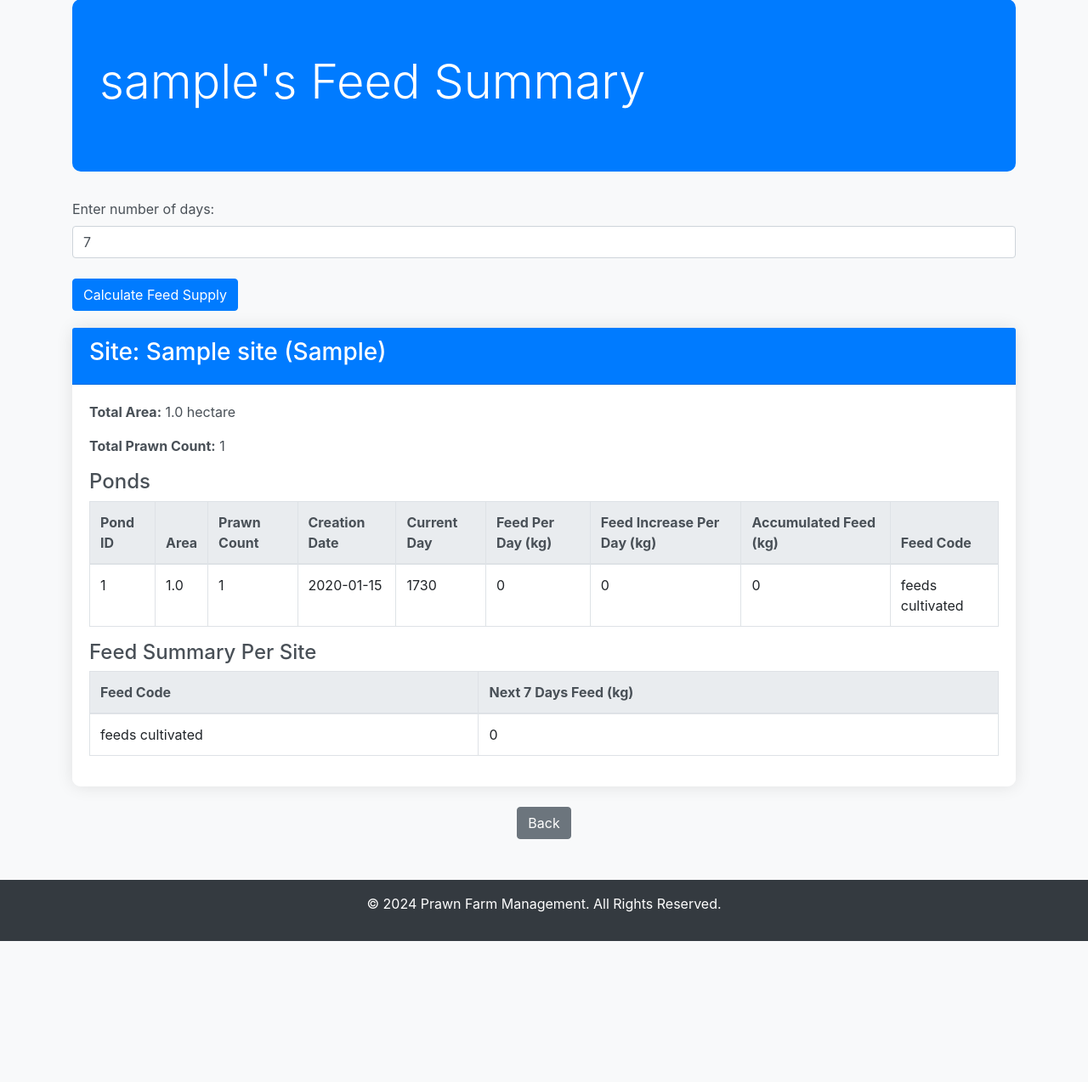
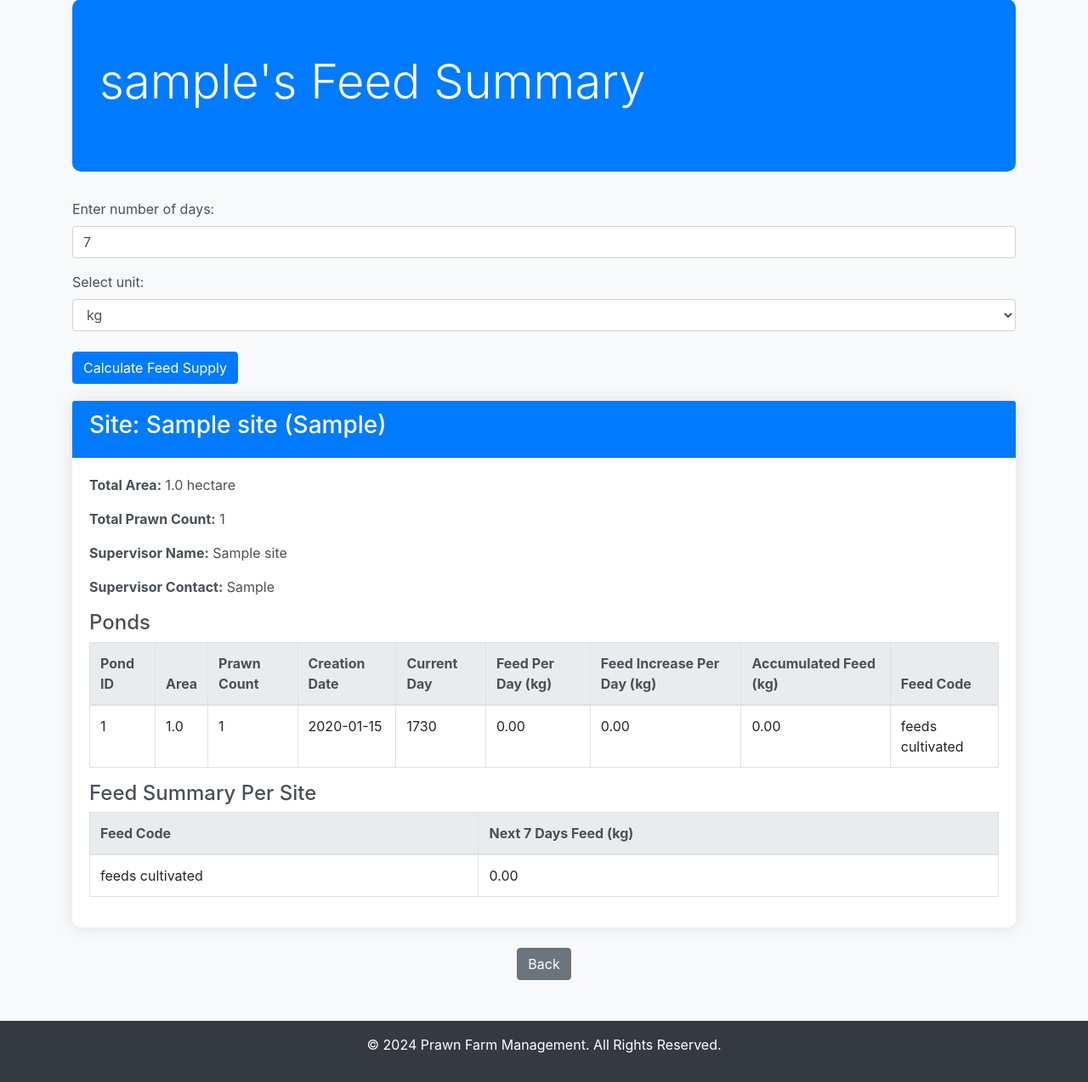
Before and after one commit to AswinKumar1807/live-feed-stock, a Flask app: page /admin/user/1 in a window 1280 px wide. Shown: the part 105-1379 px from the top of the page at 85% size. Before the commit the page ends 1213 px from the top, so only its background shows below. Run offline with Flask 3, Linux system fonts and the light colour scheme; tables that the repository leaves empty hold one stand-in row (values such as "Sample post"); data that the repository does not hold is empty; parts of the project's set-up code (start-up, migrations or seed data) failed here and were passed over; some libraries are stand-ins or nearby versions.

Commit message:
updated the admin page too

```diff
--- a/app.py
+++ b/app.py
@@ -33,6 +33,8 @@ def init_db():
                 user_id INT,
                 name VARCHAR(100) NOT NULL,
                 location VARCHAR(100) NOT NULL,
+                supervisor_name VARCHAR(100) NOT NULL,
+                supervisor_contact VARCHAR(15) NOT NULL,
                 FOREIGN KEY (user_id) REFERENCES users(id)
             )
         ''')
@@ -306,11 +308,18 @@ def logout():
 def profile():
     if 'loggedin' not in session:
         return redirect(url_for('login'))
+
     if request.method == 'POST':
         num_sites = int(request.form['num_sites'])
+        supervisor_name = request.form['supervisor_name']
+        supervisor_contact = request.form['supervisor_contact']
         session['num_sites'] = num_sites
+        session['supervisor_name'] = supervisor_name
+        session['supervisor_contact'] = supervisor_contact
         return redirect(url_for('site_info', site_num=1))
+
     return render_template('profile.html')
+
 
 @app.route('/site_info/<int:site_num>', methods=['GET', 'POST'])
 def site_info(site_num):
@@ -320,14 +329,20 @@ def site_info(site_num):
         site_name = request.form['site_name']
         location = request.form['location']
         num_ponds = int(request.form['num_ponds'])
+        supervisor_name = session.get('supervisor_name')
+        supervisor_contact = session.get('supervisor_contact')
         cursor = mysql.connection.cursor()
-        cursor.execute('INSERT INTO sites (user_id, name, location) VALUES (%s, %s, %s)', (session['id'], site_name, location))
+        cursor.execute('''
+            INSERT INTO sites (user_id, name, location, supervisor_name, supervisor_contact)
+            VALUES (%s, %s, %s, %s, %s)
+        ''', (session['id'], site_name, location, supervisor_name, supervisor_contact))
         site_id = cursor.lastrowid
         mysql.connection.commit()
         session[f'site_id_{site_num}'] = site_id
         session[f'num_ponds_{site_num}'] = num_ponds
         return redirect(url_for('pond_info', site_num=site_num, pond_num=1))
     return render_template('site_info.html', site_num=site_num)
+
 
 @app.route('/pond_info/<int:site_num>/<int:pond_num>', methods=['GET', 'POST'])
 def pond_info(site_num, pond_num):
@@ -398,7 +413,8 @@ def summary():
 
     # Fetch site and pond details
     cursor.execute('''
-        SELECT sites.id as site_id, sites.name, sites.location, ponds.id as pond_id, ponds.area, ponds.prawn_count, ponds.creation_date
+        SELECT sites.id as site_id, sites.name, sites.location, sites.supervisor_name, sites.supervisor_contact,
+               ponds.id as pond_id, ponds.area, ponds.prawn_count, ponds.creation_date
         FROM sites
         JOIN ponds ON sites.id = ponds.site_id
         WHERE sites.user_id = %s
@@ -426,6 +442,8 @@ def summary():
                 'id': site_id,
                 'name': pond['name'],
                 'location': pond['location'],
+                'supervisor_name': pond['supervisor_name'],  # Add supervisor name
+                'supervisor_contact': pond['supervisor_contact'],
                 'total_area': 0,
                 'total_prawn_count': 0,
                 'ponds': []
@@ -556,7 +574,7 @@ def user_details(user_id):
 
     # Fetch sites and ponds details for the user
     cursor.execute('''
-        SELECT sites.id as site_id, sites.name as site_name, sites.location,
+        SELECT sites.id as site_id, sites.name as site_name, sites.location,sites.supervisor_name, sites.supervisor_contact,
                ponds.id as pond_id, ponds.area, ponds.prawn_count, ponds.creation_date
         FROM sites
         LEFT JOIN ponds ON sites.id = ponds.site_id
@@ -577,6 +595,8 @@ def user_details(user_id):
                 'id': site_id,
                 'name': pond['site_name'],
                 'location': pond['location'],
+                'supervisor_name': pond['supervisor_name'],  # Add supervisor name
+                'supervisor_contact': pond['supervisor_contact'],
                 'total_area': 0,
                 'total_prawn_count': 0,
                 'total_feed_per_day': 0,
--- a/templates/summary.html
+++ b/templates/summary.html
@@ -115,6 +115,8 @@
             <div class="card-body">
                 <p><strong>Total Area:</strong> {{ site.total_area }} hectare </p>
                 <p><strong>Total Prawn Count:</strong> {{ site.total_prawn_count }}</p>
+                <p><strong>Supervisor Name:</strong> {{ site.supervisor_name }}</p>
+                <p><strong>Supervisor Contact:</strong> {{ site.supervisor_contact }}</p>
                 <h4>Ponds</h4>
                 <div class="table-responsive">
                     <div class="table-responsive">
@@ -169,7 +171,6 @@
                             </tr>
                         </thead>
                         <tbody>
-                            {% for site in sites %}
                                 {% for feed_code, summary in site_feed_summary[site.id].items() %}
                                 <tr>
                                     <td>{{ feed_code }}</td>
@@ -177,7 +178,6 @@
                                     <td>{{ summary.total_accumulated_feed | round(2) }}</td>
                                 </tr>
                                 {% endfor %}
-                            {% endfor %}
                         </tbody>
                     </table>
                 </div>
--- a/templates/user_details.html
+++ b/templates/user_details.html
@@ -68,12 +68,19 @@
         </div>
 
         <div class="form-container">
-            <form method="POST">
+            <form id="feed-form" method="POST">
                 <div class="form-group">
                     <label for="custom_days">Enter number of days:</label>
                     <input type="number" class="form-control" id="custom_days" name="custom_days" value="{{ custom_days }}" min="1" max="120">
                 </div>
-                <!-- Add an empty line here -->
+                <div class="form-group">
+                    <label for="unit">Select unit:</label>
+                    <select class="form-control" id="unit" name="unit">
+                        <option value="kg" {% if selected_unit == 'kg' or selected_unit is none %}selected{% endif %}>kg</option>
+                        <option value="bag" {% if selected_unit == 'bag' %}selected{% endif %}>Bag</option>
+                        <option value="metric" {% if selected_unit == 'metric' %}selected{% endif %}>Metric</option>
+                    </select>
+                </div>
                 <div class="mt-4">
                     <button type="submit" class="btn btn-primary">Calculate Feed Supply</button>
                 </div>
@@ -86,8 +93,10 @@
                 <h3>Site: {{ site.name }} ({{ site.location }})</h3>
             </div>
             <div class="card-body">
-                <p><strong>Total Area:</strong> {{ site.total_area | round(2) }} hectare </p>
+                <p><strong>Total Area:</strong> {{ site.total_area | round(2) }} hectare</p>
                 <p><strong>Total Prawn Count:</strong> {{ site.total_prawn_count | round(2) }}</p>
+                <p><strong>Supervisor Name:</strong> {{ site.supervisor_name }}</p>
+                <p><strong>Supervisor Contact:</strong> {{ site.supervisor_contact }}</p>
                 <h4>Ponds</h4>
                 <div class="table-responsive">
                     <table class="table table-bordered table-hover">
@@ -98,9 +107,9 @@
                                 <th>Prawn Count</th>
                                 <th>Creation Date</th>
                                 <th>Current Day</th>
-                                <th>Feed Per Day (kg)</th>
-                                <th>Feed Increase Per Day (kg)</th>
-                                <th>Accumulated Feed (kg)</th>
+                                <th id="feed-per-day-header">Feed Per Day ({{ selected_unit if selected_unit else 'kg' }})</th>
+                                <th id="feed-increase-per-day-header">Feed Increase Per Day ({{ selected_unit if selected_unit else 'kg' }})</th>
+                                <th id="accumulated-feed-header">Accumulated Feed ({{ selected_unit if selected_unit else 'kg' }})</th>
                                 <th>Feed Code</th>
                             </tr>
                         </thead>
@@ -112,9 +121,9 @@
                                 <td>{{ pond.prawn_count | round(2) }}</td>
                                 <td>{{ pond.creation_date }}</td>
                                 <td>{{ pond.current_day }}</td>
-                                <td>{{ pond.feed_per_day | round(2) }}</td>
-                                <td>{{ pond.feed_increase_per_day | round(2) }}</td>
-                                <td>{{ pond.accumulated_feed | round(2) }}</td>
+                                <td class="feed-per-day" data-original="{{ pond.feed_per_day | round(2) }}">{{ pond.feed_per_day | round(2) }}</td>
+                                <td class="feed-increase-per-day" data-original="{{ pond.feed_increase_per_day | round(2) }}">{{ pond.feed_increase_per_day | round(2) }}</td>
+                                <td class="accumulated-feed" data-original="{{ pond.accumulated_feed | round(2) }}">{{ pond.accumulated_feed | round(2) }}</td>
                                 <td>{{ pond.feed_code }}</td>
                             </tr>
                             {% endfor %}
@@ -128,14 +137,14 @@
                         <thead class="thead-light">
                             <tr>
                                 <th>Feed Code</th>
-                                <th>Next {{ custom_days }} Days Feed (kg)</th>
+                                <th id="next-days-feed-header">Next {{ custom_days }} Days Feed ({{ selected_unit if selected_unit else 'kg' }})</th>
                             </tr>
                         </thead>
                         <tbody>
                             {% for feed_code, summary in site.site_feed_summary.items() %}
                             <tr>
                                 <td>{{ feed_code }}</td>
-                                <td>{{ summary.next_days_feed | round(2) }}</td>
+                                <td class="next-days-feed" data-original="{{ summary.next_days_feed | round(2) }}">{{ summary.next_days_feed | round(2) }}</td>
                             </tr>
                             {% endfor %}
                         </tbody>
@@ -158,5 +167,55 @@
 
     <script src="https://code.jquery.com/jquery-3.5.1.min.js"></script>
     <script src="https://stackpath.bootstrapcdn.com/bootstrap/4.5.2/js/bootstrap.bundle.min.js"></script>
+    <script>
+        function convertFeedValues(unit) {
+            const conversionFactors = {
+                'kg': 1,
+                'bag': 1 / 25,
+                'metric': 1 / 100
+            };
+            const factor = conversionFactors[unit];
+
+            $('.feed-per-day').each(function() {
+                const originalValue = parseFloat($(this).data('original'));
+                $(this).text((originalValue * factor).toFixed(2));
+            });
+
+            $('.feed-increase-per-day').each(function() {
+                const originalValue = parseFloat($(this).data('original'));
+                $(this).text((originalValue * factor).toFixed(2));
+            });
+
+            $('.accumulated-feed').each(function() {
+                const originalValue = parseFloat($(this).data('original'));
+                $(this).text((originalValue * factor).toFixed(2));
+            });
+
+            $('.next-days-feed').each(function() {
+                const originalValue = parseFloat($(this).data('original'));
+                $(this).text((originalValue * factor).toFixed(2));
+            });
+        }
+
+        function updateTableHeaders(unit) {
+            $('#feed-per-day-header').text('Feed Per Day (' + unit + ')');
+            $('#feed-increase-per-day-header').text('Feed Increase Per Day (' + unit + ')');
+            $('#accumulated-feed-header').text('Accumulated Feed (' + unit + ')');
+            $('#next-days-feed-header').text('Next {{ custom_days }} Days Feed (' + unit + ')');
+        }
+
+        $(document).ready(function() {
+            const defaultUnit = 'kg';
+            $('#unit').val(defaultUnit);
+            updateTableHeaders(defaultUnit);
+            convertFeedValues(defaultUnit);
+
+            $('#unit').change(function() {
+                const selectedUnit = $(this).val();
+                updateTableHeaders(selectedUnit);
+                convertFeedValues(selectedUnit);
+            });
+        });
+    </script>
 </body>
 </html>
```
Also changed, not shown: templates/profile.html (+16 -3 lines).
